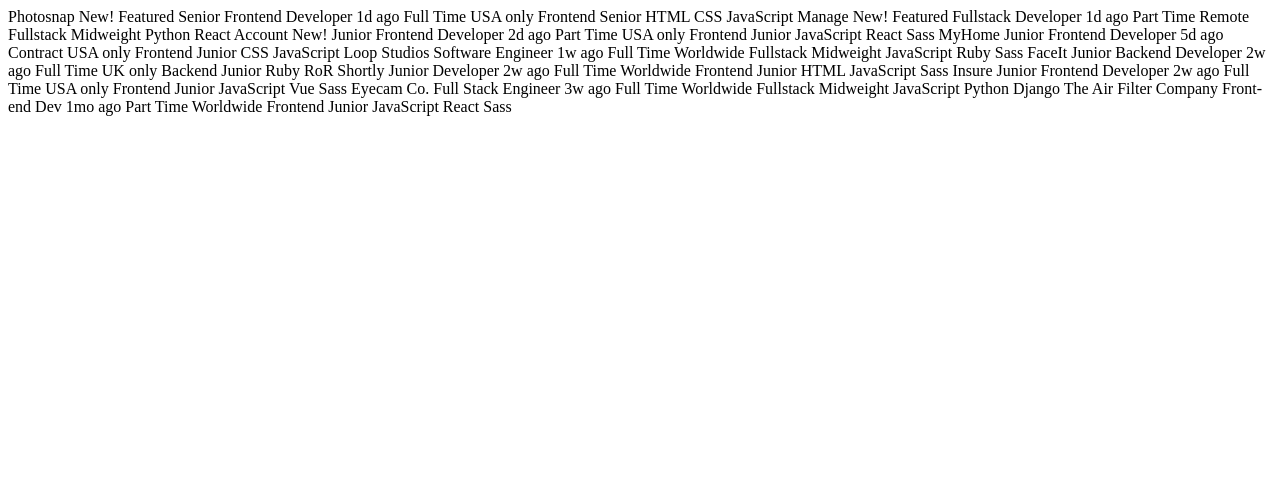
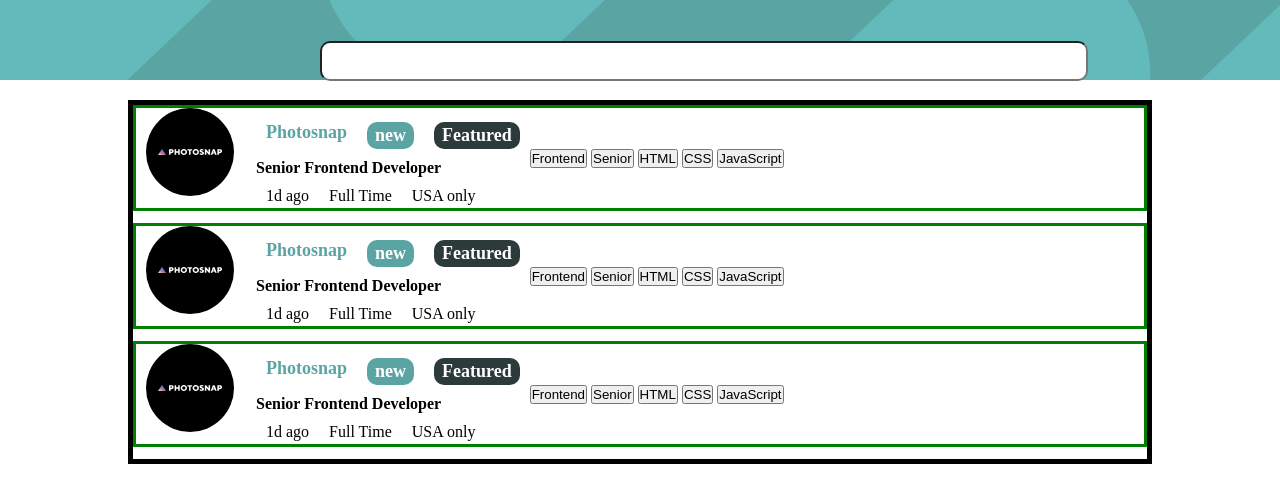
Before and after one commit to Pe-te-r/Job_Listing, a plain HTML site: page index.html in a window 1280 px wide. Drawn offline with Linux system fonts and the light colour scheme.

Commit message:
more styling

```diff
--- a/index.html
+++ b/index.html
@@ -12,176 +12,124 @@
 </head>
 <body>
   <nav>
+    <input type="text" class="search">
   </nav>
-  <!-- Item Start -->
-  Photosnap
-  New!
-  Featured
-  Senior Frontend Developer
-  1d ago
-  Full Time
-  USA only
-  <!-- Role -->
-  Frontend
-  <!-- Level -->
-  Senior
-  <!-- Languages -->
-  HTML
-  CSS
-  JavaScript
-  <!-- Item End -->
+  <main>
+    <section>
+      <div class="image"><img src="./images/photosnap.svg" alt="" srcset=""></div>
+      <div class="info">
+        <div class="infoLeft">
 
-  <!-- Item Start -->
-  Manage
-  New!
-  Featured
-  Fullstack Developer
-  1d ago
-  Part Time
-  Remote
-  <!-- Role -->
-  Fullstack
-  <!-- Level -->
-  Midweight
-  <!-- Languages -->
-  Python
-  <!-- Tools -->
-  React
-  <!-- Item End -->
+          <div class="infoLeftTop">
+            <h3>Photosnap</h3>
+            <h3>new</h3>
+            <h3>Featured</h3>
+          </div>
 
-  <!-- Item Start -->
-  Account
-  New!
-  Junior Frontend Developer
-  2d ago
-  Part Time
-  USA only
-  <!-- Role -->
-  Frontend
-  <!-- Level -->
-  Junior
-  <!-- Languages -->
-  JavaScript
-  <!-- Tools -->
-  React
-  Sass
-  <!-- Item End -->
+          <div class="infoLeftMiddle">
+            <h4>Senior Frontend Developer</h4>
+          </div>
 
-  <!-- Item Start -->
-  MyHome
-  Junior Frontend Developer
-  5d ago
-  Contract
-  USA only
-  <!-- Role -->
-  Frontend
-  <!-- Level -->
-  Junior
-  <!-- Languages -->
-  CSS
-  JavaScript
-  <!-- Item End -->
+          <div class="infoLeftBottom">
+            <p>1d ago</p>
+            <p>Full Time</p>
+            <p>USA only</p>
+          </div>
+        </div>
 
-  <!-- Item Start -->
-  Loop Studios
-  Software Engineer
-  1w ago
-  Full Time
-  Worldwide
-  <!-- Role -->
-  Fullstack
-  <!-- Level -->
-  Midweight
-  <!-- Languages -->
-  JavaScript
-  Ruby
-  <!-- Tools -->
-  Sass
-  <!-- Item End -->
+      </div>
 
-  <!-- Item Start -->
-  FaceIt
-  Junior Backend Developer
-  2w ago
-  Full Time
-  UK only
-  <!-- Role -->
-  Backend
-  <!-- Level -->
-  Junior
-  <!-- Languages -->
-  Ruby
-  <!-- Tools -->
-  RoR
-  <!-- Item End -->
+      <div class="infoRight">
+        <div class="infoRightInner">
+          <button>Frontend</button>
+          <button>Senior</button>
+          <button>HTML</button>
+          <button>CSS</button>
+          <button>JavaScript</button>
+        </div>
 
-  <!-- Item Start -->
-  Shortly
-  Junior Developer
-  2w ago
-  Full Time
-  Worldwide
-  <!-- Role -->
-  Frontend
-  <!-- Level -->
-  Junior
-  <!-- Languages -->
-  HTML
-  JavaScript
-  <!-- Tools -->
-  Sass
-  <!-- Item End -->
+      </div>
 
-  <!-- Item Start -->
-  Insure
-  Junior Frontend Developer
-  2w ago
-  Full Time
-  USA only
-  <!-- Role -->
-  Frontend
-  <!-- Level -->
-  Junior
-  <!-- Languages -->
-  JavaScript
-  <!-- Tools -->
-  Vue
-  Sass
-  <!-- Item End -->
+    </section>
 
-  <!-- Item Start -->
-  Eyecam Co.
-  Full Stack Engineer
-  3w ago
-  Full Time
-  Worldwide
-  <!-- Role -->
-  Fullstack
-  <!-- Level -->
-  Midweight
-  <!-- Languages -->
-  JavaScript
-  Python
-  <!-- Tools -->
-  Django
-  <!-- Item End -->
+    <section>
+      <div class="image"><img src="./images/photosnap.svg" alt="" srcset=""></div>
+      <div class="info">
+        <div class="infoLeft">
 
-  <!-- Item Start -->
-  The Air Filter Company
-  Front-end Dev
-  1mo ago
-  Part Time
-  Worldwide
-  <!-- Role -->
-  Frontend
-  <!-- Level -->
-  Junior
-  <!-- Languages -->
-  JavaScript
-  <!-- Tools -->
-  React
-  Sass
-  <!-- Item End -->
+          <div class="infoLeftTop">
+            <h3>Photosnap</h3>
+            <h3>new</h3>
+            <h3>Featured</h3>
+          </div>
+
+          <div class="infoLeftMiddle">
+            <h4>Senior Frontend Developer</h4>
+          </div>
+
+          <div class="infoLeftBottom">
+            <p>1d ago</p>
+            <p>Full Time</p>
+            <p>USA only</p>
+          </div>
+        </div>
+
+      </div>
+
+      <div class="infoRight">
+        <div class="infoRightInner">
+          <button>Frontend</button>
+          <button>Senior</button>
+          <button>HTML</button>
+          <button>CSS</button>
+          <button>JavaScript</button>
+        </div>
+
+      </div>
+
+    </section>
+
+    <section>
+      <div class="image"><img src="./images/photosnap.svg" alt="" srcset=""></div>
+      <div class="info">
+        <div class="infoLeft">
+
+          <div class="infoLeftTop">
+            <h3>Photosnap</h3>
+            <h3>new</h3>
+            <h3>Featured</h3>
+          </div>
+
+          <div class="infoLeftMiddle">
+            <h4>Senior Frontend Developer</h4>
+          </div>
+
+          <div class="infoLeftBottom">
+            <p>1d ago</p>
+            <p>Full Time</p>
+            <p>USA only</p>
+          </div>
+        </div>
+
+      </div>
+
+      <div class="infoRight">
+        <div class="infoRightInner">
+          <button>Frontend</button>
+          <button>Senior</button>
+          <button>HTML</button>
+          <button>CSS</button>
+          <button>JavaScript</button>
+        </div>
+
+      </div>
+
+    </section>
+
+
+
+  </main>
+
 
 
 </body>
--- a/style.css
+++ b/style.css
@@ -1,3 +1,82 @@
 *{
+ padding: 0;
+ margin: 0;
+ box-sizing: border-box;
+}
+body{
+    /* height: 100vh; */
+}
+nav{
+    background-color: hsl(180, 29%, 50%) ;
+    height: 80px;
+    background-image: url("./images/bg-header-desktop.svg");
+    position: relative;
+    margin-bottom: 20px;
+}
+nav .search{
+    position: absolute;
+    bottom: -1%;
+    left: 25%;
+    width: 60%;
+    height: 40px;
+    border-radius: 10px;
+    padding: 0 10px;
+}
+main{
+    width: 80%;
+    margin: 0 auto;
+    border: 5px solid;
+    display: flex;
+    flex-direction: column;
+}
+main section{
+    margin-bottom: 12px;
+    border: 3px solid green;
+    display: flex;
+    align-items: center;
+}
+main section .image{
+    width: 100px;
+    height: 100px;
+    margin: 0px 10px;
+}
+
+main section .info{
+    display: flex;
+    /* width: 60%; */
+}
+main section .info .infoLeftTop{
+    display: flex;
+    margin: 10px 0px;
 
 }
+main section .info .infoLeftTop h3{
+    font-size: 18px;
+    font-weight: bold;
+    margin: 0px 10px;
+    color:  hsl(180, 29%, 50%);
+}
+main section .info .infoLeftTop h3:nth-child(2){
+    background-color: hsl(180, 29%, 50%);
+    color: white;
+    padding: 3px 8px;
+    border-radius: 10px;
+}
+main section .info .infoLeftTop h3:nth-child(3){
+    background-color: hsl(180, 14%, 20%) ;
+    color: white;
+    padding: 3px 8px;
+    border-radius: 10px;
+}
+
+main section .info .infoLeftMiddle{
+    margin: 10px 0px;
+}
+
+main section .info .infoLeftBottom{
+    display: flex;
+}
+main section .info .infoLeftBottom p{
+    margin: 0px 10px;
+    color: ;
+}
```
